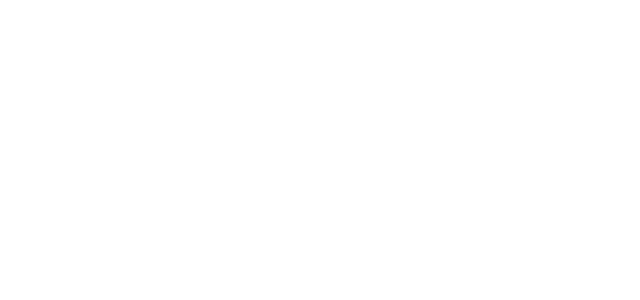
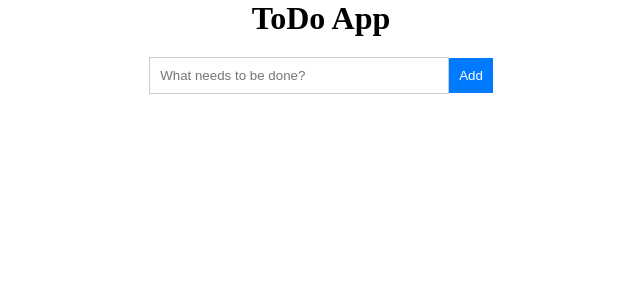
Before and after one commit to EugeneZanevskij/todo-app, a React (Create React App) app: page / in a window 1280 px wide. Shown: the top 300 px of the page, without its empty margins (319-959 px from the left). Built offline with nearby package versions, Linux system fonts and the light colour scheme.

Commit message:
feat: add input and crate basic css

```diff
--- a/src/App.js
+++ b/src/App.js
@@ -1,6 +1,28 @@
+import React, { useState } from 'react';
+import './style.css';
+
 function App() {
+  const [todo, setTodo] = useState("");
+  const [todos, setTodos] = useState([]);
+  function addTodo() {
+    if (todo !== "") {
+      setTodos([todo, ...todos]);
+      setTodo("");
+    }
+  }
   return (
-    <div>
+    <div className="App">
+      <h1>ToDo App</h1>
+      <div className="input-container">
+        <input
+          className="todo-input"
+          type="text"
+          value={todo}
+          onChange={(e) => setTodo(e.target.value)}
+          placeholder="What needs to be done?"
+        />
+        <button className="add-button" onClick={addTodo}>Add</button>
+      </div>
     </div>
   );
 }
--- /dev/null
+++ b/src/style.css
@@ -0,0 +1,21 @@
+.App {
+  text-align: center;
+}
+
+.input-container {
+  margin-top: 20px;
+}
+
+.todo-input {
+  padding: 10px;
+  width: 300px;
+  border: 1px solid #ccc;
+}
+
+.add-button {
+  padding: 10px;
+  background-color: #007bff;
+  color: #fff;
+  border: none;
+  cursor: pointer;
+}
```
